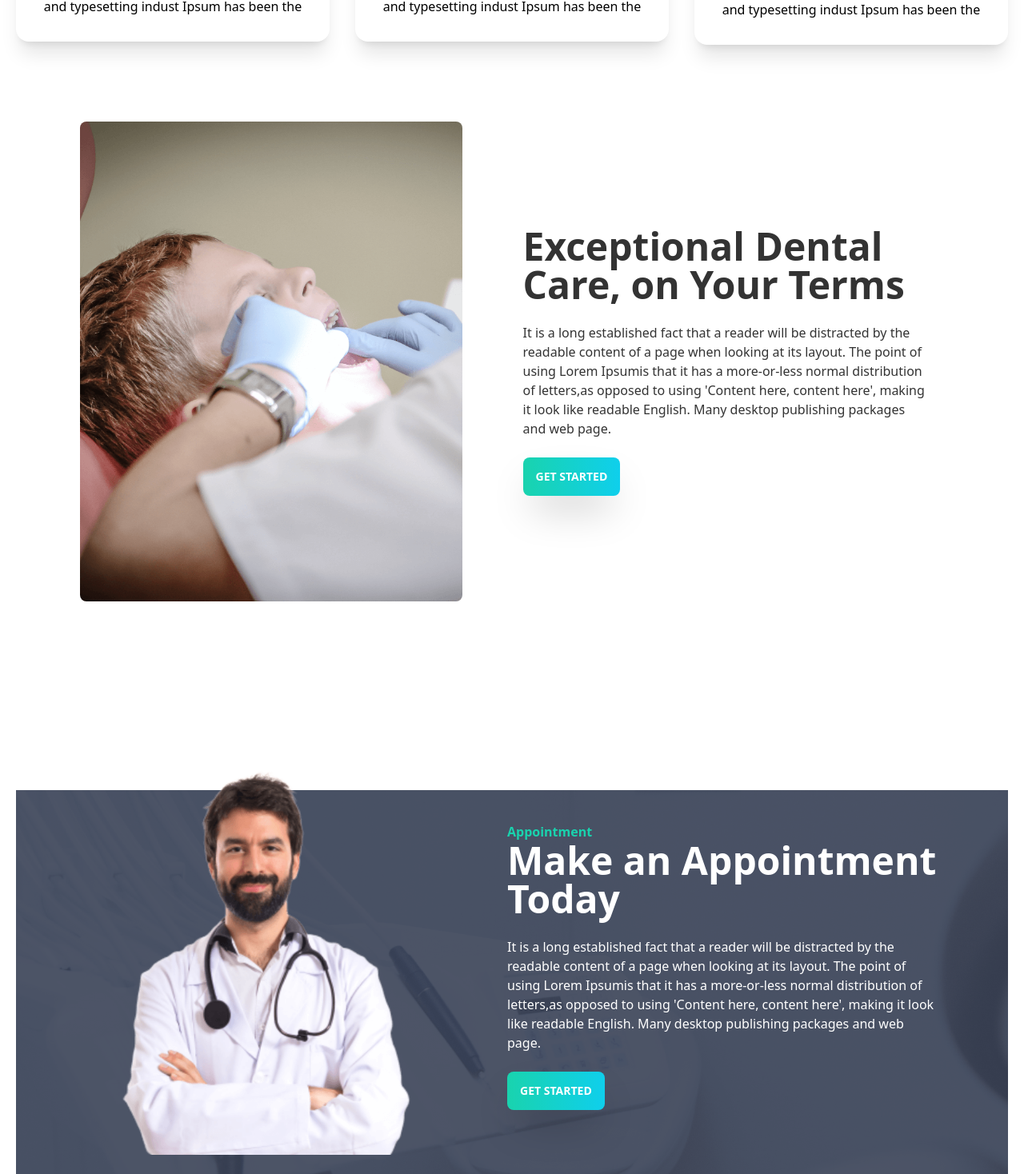
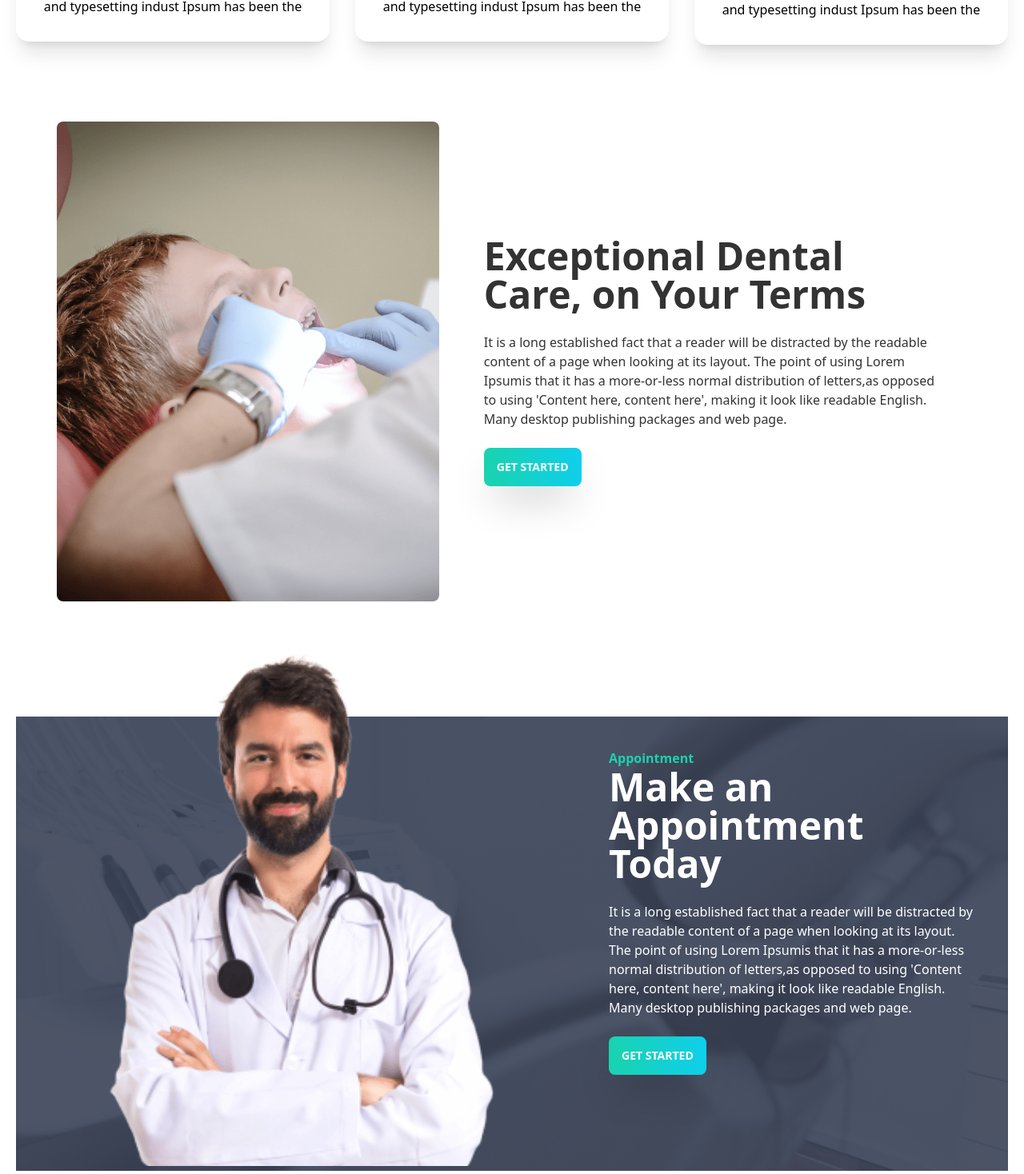
Before and after one commit to mohammad-al-samiul/doctor-portal-client, a React (Create React App) app: page / in a window 1280 px wide. Shown: the part 1491-2959 px from the top of the page at 80% size. Built offline with nearby package versions, Linux system fonts and the light colour scheme.

Commit message:
background image fixed

```diff
--- a/src/pages/Home/ExceptionalDental/ExceptionalDental.js
+++ b/src/pages/Home/ExceptionalDental/ExceptionalDental.js
@@ -7,9 +7,9 @@ const ExceptionalDental = () => {
   return (
     <div>
       <div className="hero mt-20">
-        <div className="hero-content lg:px-20 flex-col lg:flex-row">
-          <img className="lg:w-1/2 lg:h-[600px] rounded-lg" src={Treatment} />
-          <div className="px-5 ms-10">
+        <div className="hero-content flex-col lg:flex-row">
+          <img className="lg:h-[600px] rounded-lg" src={Treatment} />
+          <div className="lg:px-5 lg:mx-5 lg:w-1/2">
             <h1 className="lg:text-5xl font-bold text-3xl">
               Exceptional Dental Care, on Your Terms
             </h1>
--- a/src/pages/Home/MakeAppointment/MakeAppointment.js
+++ b/src/pages/Home/MakeAppointment/MakeAppointment.js
@@ -6,12 +6,10 @@ import Button from '../../../Components/Button/Button';
 
 const MakeAppointment = () => {
   return (
-    <div className="mt-20">
-      <div className="hero min-h-screen text-white">
-        <div
-          style={{ backgroundImage: `url(${Appoinment})` }}
-          className="hero-content flex-col lg:flex-row p-0 m-0">
-          <img src={Doctor} className="-mt-24 hidden lg:block max-w-lg rounded-lg " />
+    <div style={{ backgroundImage: `url(${Appoinment})` }} className="mt-32 bg-cover bg-no-repeat">
+      <div className="hero text-white ">
+        <div className=" hero-content flex-col lg:flex-row p-0 m-0">
+          <img src={Doctor} className="-mt-24 hidden lg:block rounded-lg" />
           <div className="lg:w-1/2 p-10">
             <h4 className="text-secondary font-bold">Appointment</h4>
             <h1 className="lg:text-5xl text-2xl font-bold">Make an Appointment Today</h1>
@@ -23,7 +21,7 @@ const MakeAppointment = () => {
               page.
             </p>
             <Button>Get Started</Button>
-            <div className="pt-20">{''}</div>
+            <div className="lg:pt-20">{''}</div>
           </div>
         </div>
       </div>
```
